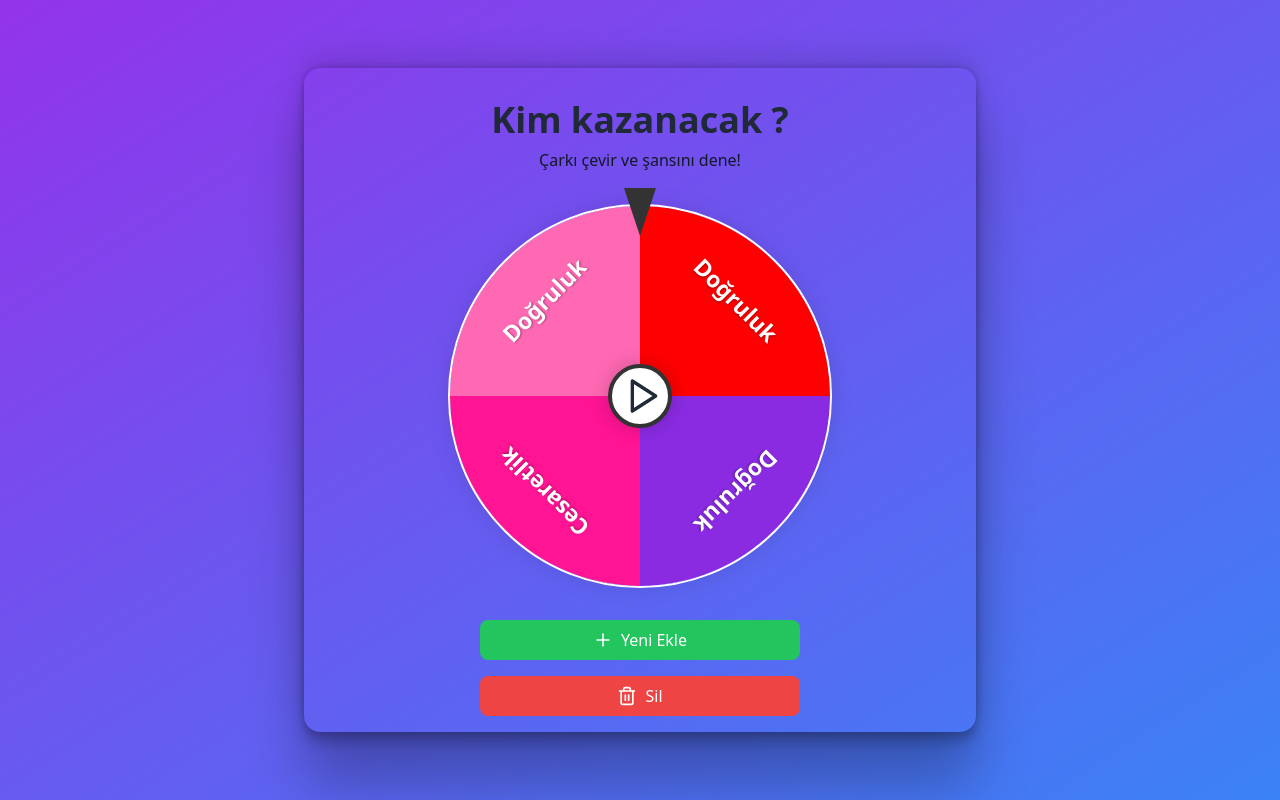
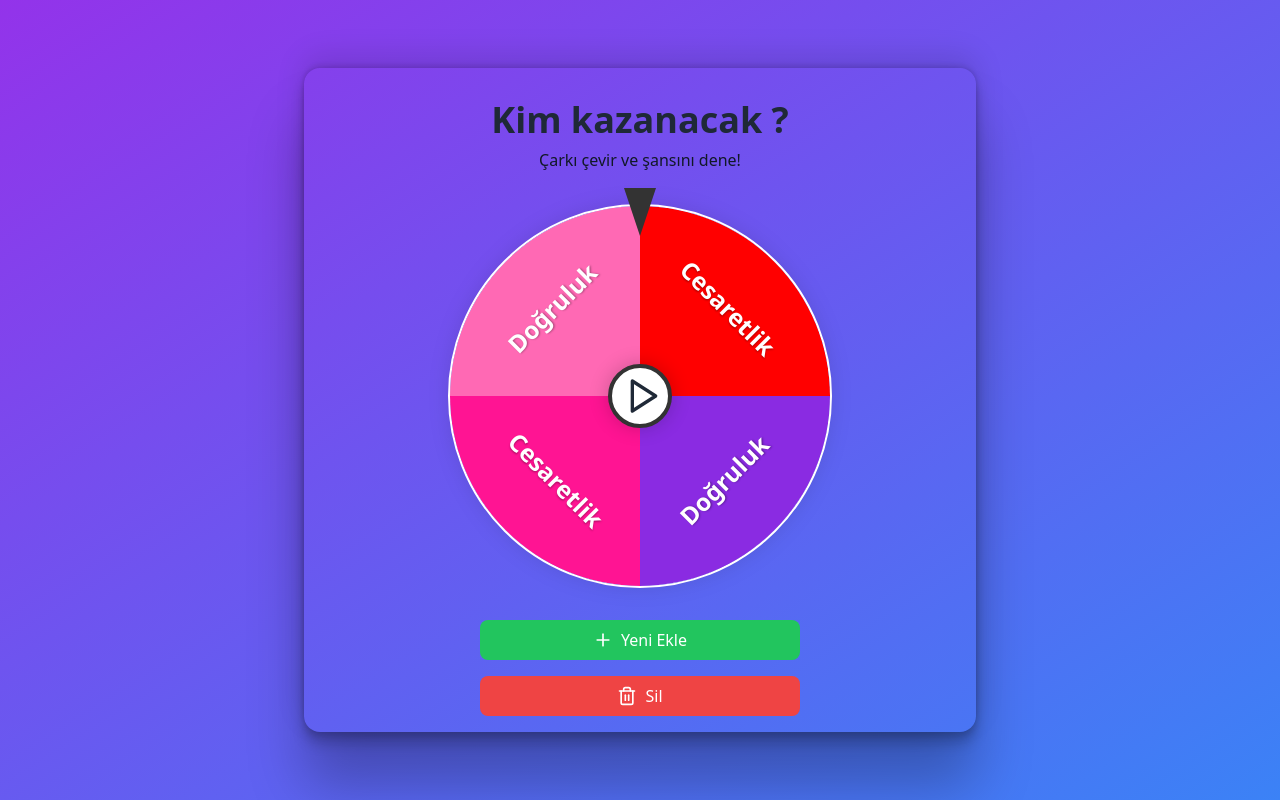
Before and after one commit to gulerhan/spin-wheel-react, a React (Vite) app: page / in a window 1280 px wide. Built offline with nearby package versions, Linux system fonts and the light colour scheme.

Commit message:
fixed text positions in wheel

```diff
--- a/src/App.tsx
+++ b/src/App.tsx
@@ -27,12 +27,13 @@ function App() {
   const [showAddModal, setShowAddModal] = useState(false);
   const [newItemText, setNewItemText] = useState('');
   const wheelRef = useRef<SVGSVGElement | null>(null);
+  const [currentRotation, setCurrentRotation] = useState(0);
 
   const [items, setItems] = useState<WheelItem[]>([
     { id: '1', text: 'Doğruluk', color: '#FF0000'},
-    { id: '2', text: 'Doğruluk', color: '#FF69B4'},
-    { id: '3', text: 'Cesaretlik', color: '#FF1493'},
-    { id: '4', text: 'Doğruluk', color: '#8A2BE2'},
+    { id: '2', text: 'Cesaretlik', color: '#FF69B4'},
+    { id: '3', text: 'Doğruluk', color: '#FF1493'},
+    { id: '4', text: 'Cesaretlik', color: '#8A2BE2'},
   ]);
 
   const spinWheel = () => {
@@ -44,17 +45,19 @@ function App() {
     const minSpins = 5;
     const maxSpins = 8;
     const spins = minSpins + Math.random() * (maxSpins - minSpins);
-    const degrees = spins * 360 + Math.floor(Math.random() * 360);
+    const additionalDegrees = Math.floor(Math.random() * 360);
+    const totalDegrees = spins * 360 + additionalDegrees;
+    const finalRotation = currentRotation + totalDegrees;
 
     if (wheelRef.current) {
       wheelRef.current.style.transition = 'none';
-      wheelRef.current.style.transform = 'rotate(0deg)';
+      wheelRef.current.style.transform = `rotate(${currentRotation}deg)`;
 
       requestAnimationFrame(() => {
         requestAnimationFrame(() => {
           if (wheelRef.current) {
             wheelRef.current.style.transition = 'transform 8s cubic-bezier(0.32, 0.06, 0.32, 0.95)';
-            wheelRef.current.style.transform = `rotate(${degrees}deg)`;
+            wheelRef.current.style.transform = `rotate(${finalRotation}deg)`;
           }
         });
       });
@@ -62,7 +65,14 @@ function App() {
 
     setTimeout(() => {
       setIsSpinning(false);
-      const winningIndex = Math.floor((360 - (degrees % 360)) / (360 / items.length));
+      setCurrentRotation(finalRotation);
+
+      // Calculate the winning index based on where the arrow stops
+      const normalizedRotation = finalRotation % 360;
+      const sliceAngle = 360 / items.length;
+
+      // Since the wheel rotates clockwise and arrow points at 0 degrees (top)
+      const winningIndex = Math.floor(normalizedRotation / sliceAngle);
       setResult(items[winningIndex].text);
     }, 8000);
   };
@@ -91,9 +101,12 @@ function App() {
 
   useEffect(() => {
     if (wheelRef.current) {
-      wheelRef.current.style.transition = 'transform 5s cubic-bezier(0.17, 0.67, 0.12, 0.99)';
+      wheelRef.current.style.transition = 'none';
+      wheelRef.current.style.transform = 'rotate(0deg)';
     }
-  }, []);
+    setCurrentRotation(0);
+    setResult(null);
+  }, [items.length]);
 
   const calculateSliceStyles = (index: number, total: number) => {
     const angle = 360 / total;
@@ -125,12 +138,29 @@ function App() {
 
   const calculateTextPosition = (index: number, total: number) => {
     const sliceAngle = 360 / total;
-    const rotation = (sliceAngle * index) + (sliceAngle / 2);
-    const radius = 35;
+    const midAngle = ((index * sliceAngle) + (sliceAngle / 2)) * (Math.PI / 180);
+    const radius = 32; // Slightly reduced radius for better positioning
+
+    // Calculate position using trigonometry for exact center of slice
+    const x = 50 + (radius * Math.cos(midAngle));
+    const y = 50 + (radius * Math.sin(midAngle));
+
+    // Calculate rotation to keep text horizontal
+    const rotation = (index * sliceAngle) + (sliceAngle / 2);
+    const adjustedRotation = rotation > 180 ? rotation - 180 : rotation;
 
     return {
-        transform: `rotate(${rotation}, 50, 50) translate(0, -${radius})`
+      x,
+      y,
+      rotation: adjustedRotation - 90 // Adjust rotation to keep text readable
     };
+  };
+
+  const calculateFontSize = (total: number) => {
+    // Dynamic font size based on number of items
+    const baseFontSize = 8;
+    const scaleFactor = Math.max(0.5, 1 - (total * 0.05));
+    return Math.max(4, baseFontSize * scaleFactor);
   };
 
   return (
@@ -171,18 +201,19 @@ function App() {
             <g>
               {items.map((item, index) => {
                 const textPosition = calculateTextPosition(index, items.length);
+                const fontSize = calculateFontSize(items.length);
                 return (
                   <text
                     key={`text-${item.id}`}
-                  x="50"
-                  y="50"
+                    x={textPosition.x}
+                    y={textPosition.y}
                     textAnchor="middle"
+                    dominantBaseline="middle"
                     fill="white"
                     fontWeight="bold"
-                  fontSize="6"
-                  dominantBaseline="middle"
+                    fontSize={fontSize}
                     style={{ textShadow: '1px 1px 2px rgba(0,0,0,0.3)' }}
-                  transform={textPosition.transform}
+                    transform={`rotate(${textPosition.rotation}, ${textPosition.x}, ${textPosition.y})`}
                     className="select-none"
                   >
                     {item.text}
```
Lines whose indentation alone changed are shown as unchanged.
